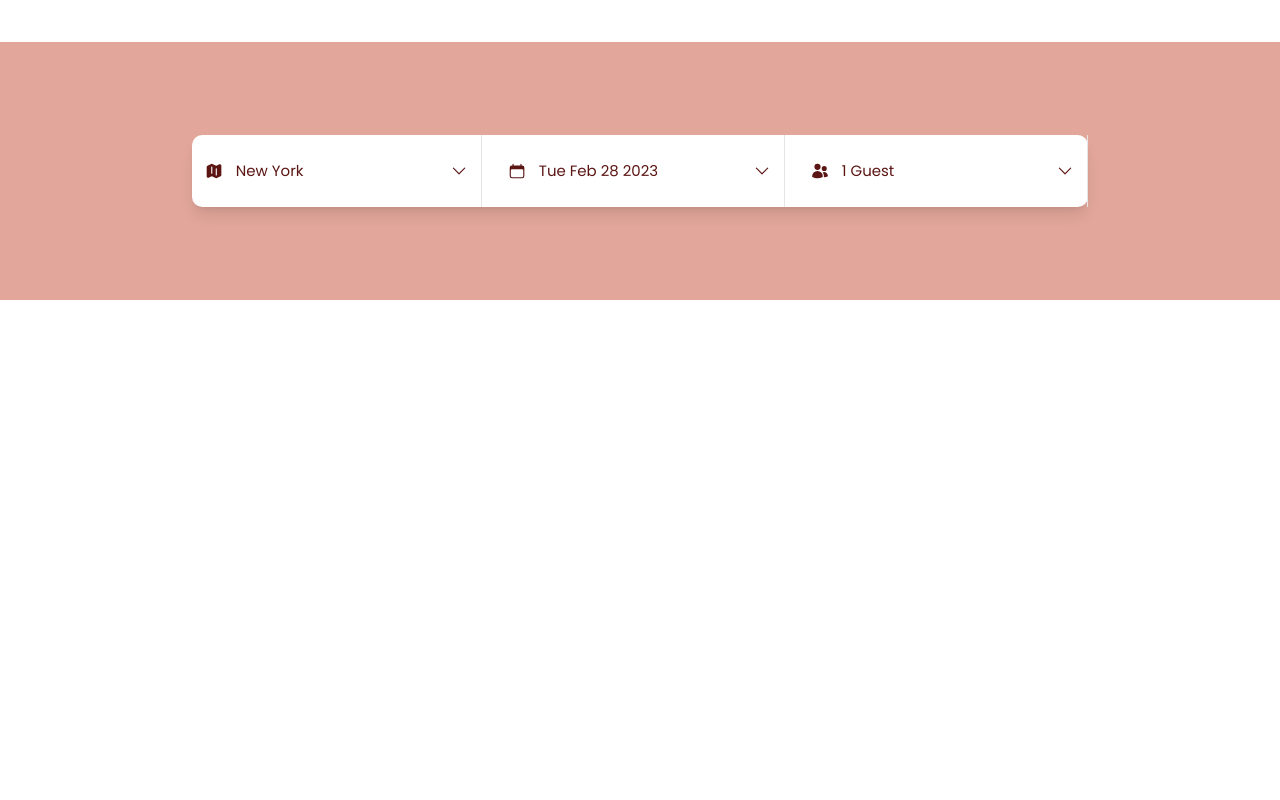
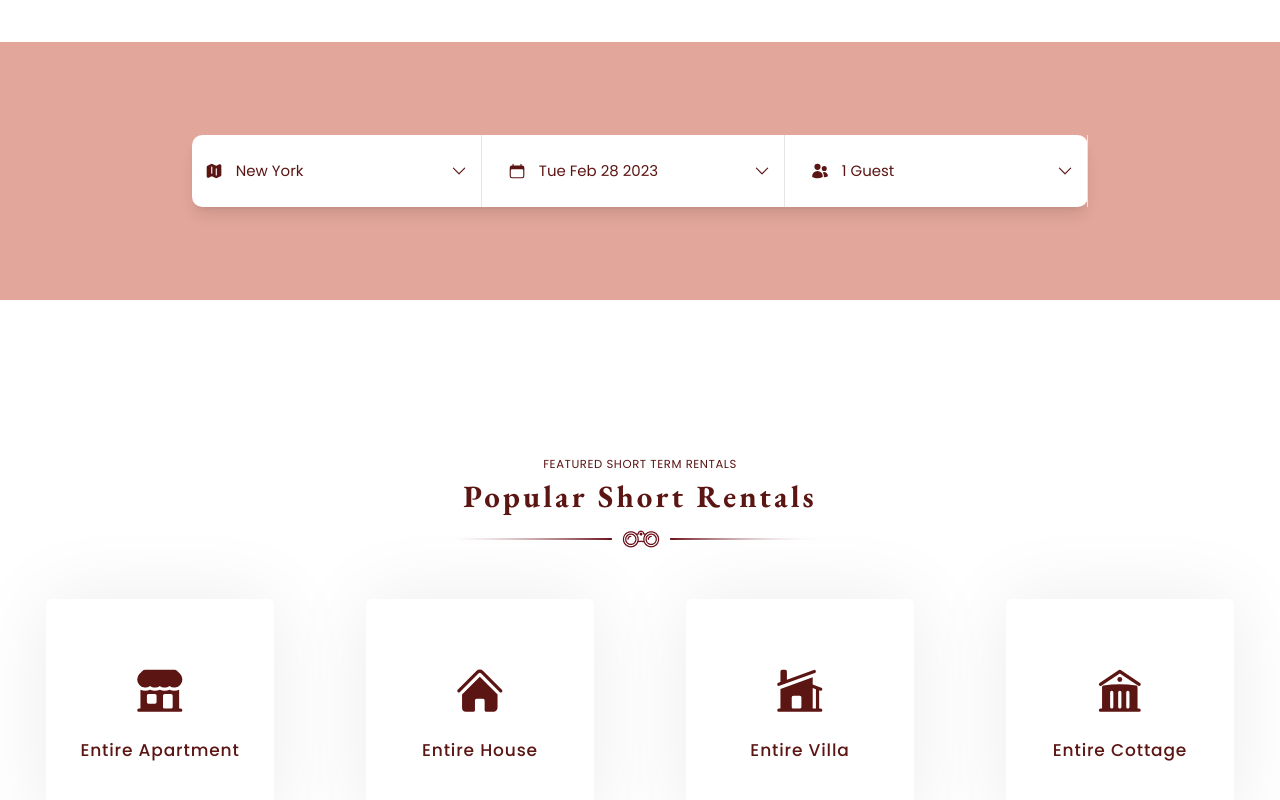
Before and after one commit to Rajan03/PEG_BNB, a Next.js app: page / in a window 1280 px wide. Shown: the part 758-1558 px from the top of the page. Before the commit the page ends 1058 px from the top, so only its background shows below. Built offline with nearby package versions, Linux system fonts and the light colour scheme.

Commit message:
added popular short term rentals section

```diff
--- a/src/app/(user)/page.tsx
+++ b/src/app/(user)/page.tsx
@@ -1,16 +1,19 @@
 import { HomeData } from "@/constant/data";
-import { Hero, SearchFilter } from "@/sections";
+import { Hero, PopularCategories, SearchFilter } from "@/sections";
 
 export default function Home(): React.ReactNode {
-  const { heroData } = HomeData;
+  const { heroData, popularShortRentals } = HomeData;
 
   return (
     <>
       {/* HERO SECTION */}
       <Hero {...heroData} />
 
-      {/* ABOUT SECTION */}
+      {/* SEARCH SECTION */}
       <SearchFilter />
+
+      {/* POPULAR CATEGORIES SECTION */}
+      <PopularCategories {...popularShortRentals} />
     </>
   );
 }
--- /dev/null
+++ b/src/components/cards/CardWithIcon.tsx
@@ -0,0 +1,26 @@
+const CardWithIcon = (props: {
+  title: string;
+  icon: JSX.Element;
+  className?: string;
+}) => {
+  return (
+    <>
+      <div
+        className={
+          "flex flex-col justify-center items-center gap-y-9 shadow-custom rounded-lg cursor-pointer " +
+          "min-w-[22rem] min-h-[22rem] " +
+          props.className
+        }
+      >
+        <div className="w-20 h-20 rounded-full flex justify-center items-center text-primary-600">
+          {props.icon}
+        </div>
+        <h3 className="text-primary-600 text-2xl font-medium tracking-wider">
+          {props.title}
+        </h3>
+      </div>
+    </>
+  );
+};
+
+export default CardWithIcon;
--- /dev/null
+++ b/src/components/headers/SectionHeader.tsx
@@ -0,0 +1,37 @@
+import { HEADER_UNDERLINE } from "@/constant/images";
+import { EB_Garamond } from "@next/font/google";
+import Image from "next/image";
+
+type Props = {
+  title: string;
+  subtitle: string;
+};
+
+const eb = EB_Garamond({
+  subsets: ["latin"],
+  weight: ["400", "500", "600", "700", "800"],
+});
+
+const SectionHeader = (props: Props) => {
+  return (
+    <div className={"flex flex-col justify-center items-center gap-y-3"}>
+      <p className="uppercase text-primary-600 text-lg tracking-wider">
+        {props.subtitle}
+      </p>
+      <h2
+        className={
+          "font-bold text-primary-600 text-5xl tracking-widest " + eb.className
+        }
+      >
+        {props.title}
+      </h2>
+      <Image
+        src={HEADER_UNDERLINE}
+        alt="underline"
+        className={"w-full mt-4 object-cover"}
+      />
+    </div>
+  );
+};
+
+export default SectionHeader;
--- a/src/components/index.ts
+++ b/src/components/index.ts
@@ -4,6 +4,8 @@ import SimpleButton from "./buttons/SimpleButton";
 import { SidebarPortal } from "./Portals";
 import DropDownModal from "./inputs/DropDownModal";
 import { DateRangeModal } from "./inputs/DateRangeModal";
+import SectionHeader from "./headers/SectionHeader";
+import CardWithIcon from "./cards/CardWithIcon";
 
 export {
   Logo,
@@ -12,4 +14,6 @@ export {
   SidebarPortal,
   DropDownModal,
   DateRangeModal,
+  SectionHeader,
+  CardWithIcon,
 };
--- a/src/constant/data.ts
+++ b/src/constant/data.js
@@ -1,3 +1,9 @@
+import {
+  BuildingLibraryIcon,
+  BuildingStorefrontIcon,
+  HomeIcon,
+  HomeModernIcon,
+} from "@heroicons/react/24/solid";
 import {
   HOME01IMG1,
   HOME01IMG2,
@@ -11,6 +17,13 @@ import {
   HOME03IMG3,
   HOME03IMG4,
 } from "./images";
+
+const ICONS = {
+  cottage: <BuildingLibraryIcon />,
+  home: <HomeIcon />,
+  apartment: <BuildingStorefrontIcon />,
+  villa: <HomeModernIcon />,
+};
 
 export const NavLinks = {
   home: "Home",
@@ -38,6 +51,7 @@ export const NavRoutes = [
   },
 ];
 
+//  HOME PAGE DATA
 const heroData = {
   title: "Find the great places for short term stay",
   subtitle: "Discover the best short term rental properties in the city!",
@@ -57,8 +71,32 @@ const heroData = {
   },
 };
 
+const popularShortRentals = {
+  title: "Popular Short Rentals",
+  subtitle: "Featured short term rentals",
+  categories: [
+    {
+      title: "Entire Apartment",
+      icon: ICONS.apartment,
+    },
+    {
+      title: "Entire House",
+      icon: ICONS.home,
+    },
+    {
+      title: "Entire Villa",
+      icon: ICONS.villa,
+    },
+    {
+      title: "Entire Cottage",
+      icon: ICONS.cottage,
+    },
+  ],
+};
+
 export const HomeData = {
   heroData,
+  popularShortRentals,
 };
 
 export const LocationsOption = [
@@ -126,3 +164,5 @@ export const GuestsOption = [
     value: "5",
   },
 ];
+
+//  ABOUT PAGE DATA
--- a/src/constant/images.js
+++ b/src/constant/images.js
@@ -14,6 +14,7 @@ import HOME03IMG4 from "../assets/home03/04.jpg";
 
 import PLANE from "../assets/icons/Plane.svg";
 import DOTS from "../assets/icons/Dots.svg";
+import HEADER_UNDERLINE from "../assets/icons/header-border.jpg";
 import LOGOJPG from "../assets/logoJpg.jpg";
 
 export {
@@ -31,4 +32,5 @@ export {
   PLANE,
   DOTS,
   LOGOJPG,
+  HEADER_UNDERLINE,
 };
--- /dev/null
+++ b/src/sections/Home/PopularCategories.tsx
@@ -0,0 +1,27 @@
+import { CardWithIcon, SectionHeader } from "@/components";
+
+type Props = {
+  title: string;
+  subtitle: string;
+  categories: { title: string; icon: JSX.Element }[];
+};
+
+const PopularCategories = (props: Props) => {
+  return (
+    <div className="w-full mt-[15rem] flex flex-col justify-center items-center container mx-auto">
+      <SectionHeader title={props.title} subtitle={props.subtitle} />
+
+      <div className="w-full flex flex-row flex-wrap justify-around items-center gap-y-10 mt-20">
+        {props.categories.map((category) => (
+          <CardWithIcon
+            title={category.title}
+            icon={category.icon}
+            key={category.title}
+          />
+        ))}
+      </div>
+    </div>
+  );
+};
+
+export default PopularCategories;
--- a/src/sections/Home/SearchFilter.tsx
+++ b/src/sections/Home/SearchFilter.tsx
@@ -1,6 +1,6 @@
 "use client";
 
-import { SetStateAction, useState } from "react";
+import { useState } from "react";
 import { DateRangeModal, DropDownModal } from "@/components";
 import { GuestsOption, LocationsOption } from "@/constant/data";
 import { MapIcon, UsersIcon } from "@heroicons/react/24/solid";
--- a/src/sections/index.ts
+++ b/src/sections/index.ts
@@ -1,4 +1,5 @@
 import Hero from "./Home/Hero";
 import { SearchFilter } from "./Home/SearchFilter";
+import PopularCategories from "./Home/PopularCategories";
 
-export { Hero, SearchFilter };
+export { Hero, SearchFilter, PopularCategories };
--- a/tailwind.config.js
+++ b/tailwind.config.js
@@ -118,6 +118,7 @@ module.exports = {
       "2xl": "0 25px 50px -12px rgb(0 0 0 / 0.25)",
       inner: "inset 0 2px 4px 0 rgb(0 0 0 / 0.05)",
       none: "none",
+      custom: "0px 0px 80px rgba(0, 0, 0, 0.08)",
     },
     boxShadowColor: ({ theme }) => theme("colors"),
     brightness: {
--- a/tsconfig.json
+++ b/tsconfig.json
@@ -24,6 +24,6 @@
       "@/*": ["./src/*"]
     }
   },
-  "include": ["next-env.d.ts", "**/*.ts", "**/*.tsx", ".next/types/**/*.ts"],
+  "include": ["next-env.d.ts", "**/*.ts", "**/*.tsx", ".next/types/**/*.ts", "src/constant/data.js"],
   "exclude": ["node_modules"]
 }
```
Also changed, not shown: src/assets/icons/header-border.jpg (added), src/assets/icons/header-ul.png (added).
